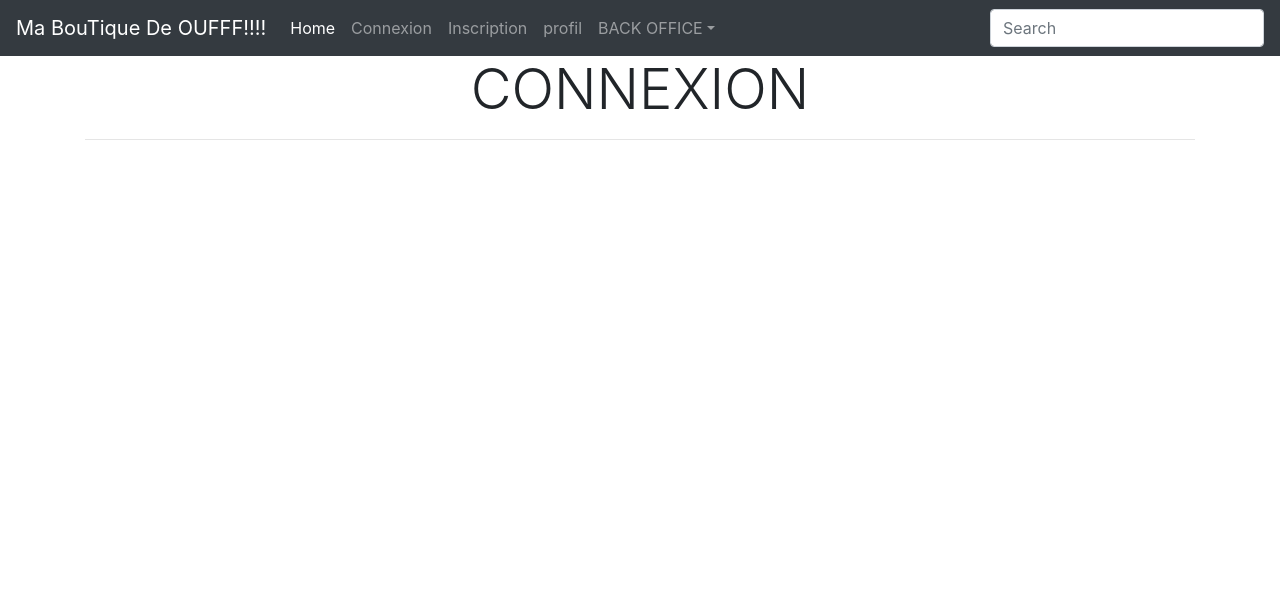
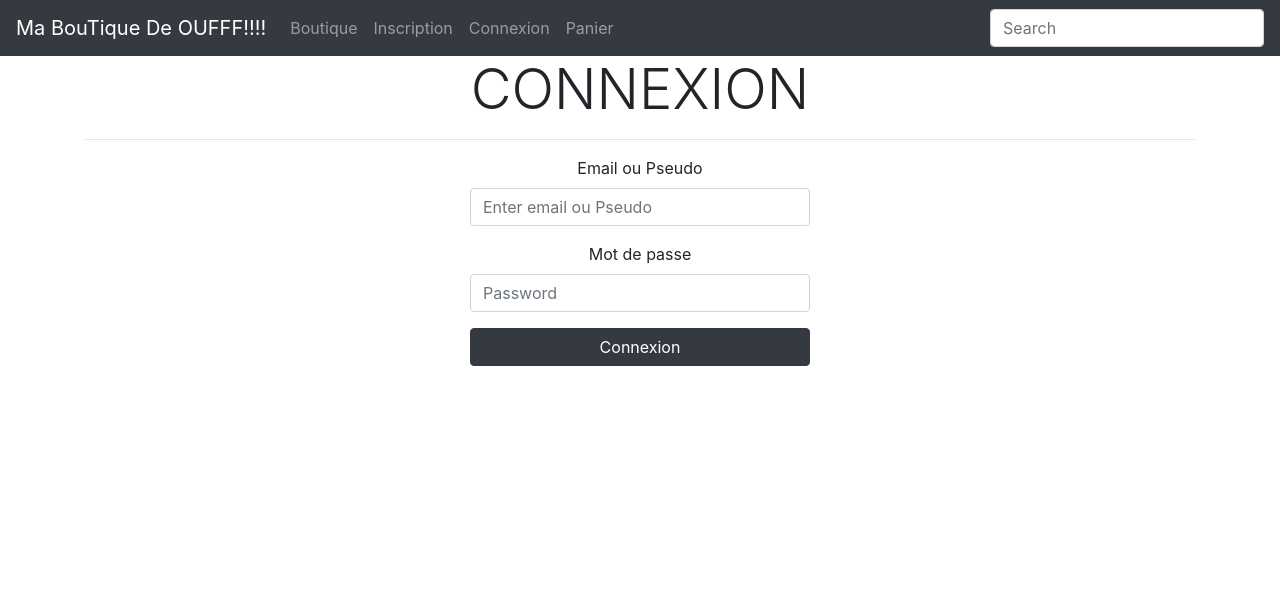
Before and after one commit to simeonauguste79/Back, a PHP site: page /PHP/connexion.php in a window 1280 px wide. Shown: the top 606 px of the page. Run offline with PHP 8.4, Linux system fonts and the light colour scheme; some libraries are stand-ins or nearby versions.

Commit message:
Cours du 15/04/2019 PHP

```diff
--- a/PHP/10-site/connexion.php
+++ b/PHP/10-site/connexion.php
@@ -1,9 +1,65 @@
 <?php
 require_once('include/init.php');
+extract($_POST);
+
+if(internauteEstConnecte()) // Si l'internaute est connecté, il n'a rien à faire sur la page connexion, on le redirige vers sa page profil
+{
+    header("Location: profil.php");
+}
+
+// Si l'indice 'action' est définit dans l'URL et qu'il a comme valeur 'deconnexion', cela veut dire que l'on acliqué sur le lien 'deconnexion', du coup on supprime le fichier session
+if(isset($_GET['action']) && $_GET['action'] == 'deconnexion')
+{
+    session_destroy();
+}
 
 if(isset($_GET['action']) && $_GET['action'] == 'validate')
 {
     $validate .= '<div class="col-md-6 offset-md-3 text-center alert alert-success">Félicitations !! vous êtes inscrit sur le site. Vous pouvez dès à présent vous connecter !!</div>';
+}
+
+//echo '<pre>'; print_r($_POST); echo '</pre>';
+
+if($_POST)
+{
+    // On selectionne tout dans la table 'membre' à condition que la colonne pseudo ou email de la BDD soit bien égale au pseudo ou email saisie dans le formulaire
+    $verif_pseudo_email = $bdd->prepare("SELECT * FROM membre WHERE pseudo = :pseudo OR email = :email");
+    $verif_pseudo_email->bindValue(':pseudo', $email_pseudo, PDO::PARAM_STR);
+    $verif_pseudo_email->bindValue(':email', $email_pseudo, PDO::PARAM_STR);
+    $verif_pseudo_email->execute();
+
+    // Si le resultat de le requete de selection est supérieur à 0, cela veut dire que l'internaute a saisie un bon email ou bon pseudo, donc on entre dans le IF
+    if($verif_pseudo_email->rowCount() > 0)
+    {
+        $membre = $verif_pseudo_email->fetch(PDO::FETCH_ASSOC); // on récupère les données en BDD de l'internaute qui a saisi le bon pseudo  ou le bon email, on va pouvoir comparer les mots de passe
+        //echo '<pre>'; print_r($membre); echo '</pre>';
+
+        // si le mot de passe de la BDD est égale au mot de passe que l'internaute a saisi dans le formulaire, on entre dans le IF
+        // if(password_verify($mdp, $membre['mdp'])) / si on hache le mot de passe à l'inscription (password_hash) / password_verify permet de comparer une clé de hachage à une chaine de caractères
+
+        // On entre dans le IF seulement dans le cas où l'interaute a saisi le bon email/pseudo et le bon mdp
+        if($membre['mdp'] == $mdp)
+        {
+            // on passe en revue les données de l'internaute qui a saisi le bon email/pseudo et mdp
+            foreach($membre as $key => $value)
+            {
+                if($key != 'mdp') // on exclu le mdp
+                {
+                    $_SESSION['membre'][$key] = $value; // pour chaque tour de boucle foreach, on enregistre les données de l'internaute dans son fichier session
+                }
+            }
+            //echo '<pre>'; print_r($_SESSION); echo'</pre>';
+            header("Location: profil.php"); // aprés enregistrement des données de l'internaute dans son fichier session, on le redirige vers sa page profil
+        }
+        else // on entre dans le ELSE dans le cas où l'internaute n'a pas saisi le bon mot de passe
+        {
+            $error .= '<div class="col-md-4 offset-md-4 text-center alert alert-danger"><strong>Vérifier le mot de passe !!!</strong></div>';
+        }
+    }
+    else // on entre dans le ELSE si l'internaute n'a pas saisie le bon email ou le bon pseudo
+    {
+        $error .= '<div class="col-md-6 offset-md-3 text-center alert alert-danger">Le pseudo ou email : <strong>' . $email_pseudo . '</strong> est inconnu en BDD !!</div>';
+    }
 }
 
 require_once('include/header.php');
@@ -12,6 +68,23 @@ require_once('include/header.php');
 <h1 class="display-4 text-center">CONNEXION</h1><hr>
 
 <?= $validate ?>
+<?= $error ?>
+<!--
+1. Réaliser un formulaire de connexion avec les champs suivants : email ou pseudo / mot de passe / bouton submit
+2. Contrôler en PHP que l'on receptionne bien toute les données du formulaire
+-->
+
+<form method="post" action="" class="col-md-4 offset-md-4 text-center">
+<div class="form-group">
+    <label for="email_pseudo">Email ou Pseudo</label>
+    <input type="text" class="form-control" id="email_pseudo" name="email_pseudo" placeholder="Enter email ou Pseudo">
+</div>
+<div class="form-group">
+    <label for="mdp">Mot de passe</label>
+    <input type="text" class="form-control" id="mdp" name="mdp" placeholder="Password">
+</div>
+<button type="submit" class="col-md-12 btn btn-dark">Connexion</button>
+</form>
 
 <?php
 require_once('include/footer.php');
--- a/PHP/10-site/include/css/style.css
+++ b/PHP/10-site/include/css/style.css
@@ -1,3 +1,3 @@
 .form1{
-    margin-bottom: 100px;
+    margin-bottom: 300px;
 }
--- a/PHP/10-site/include/fonction.php
+++ b/PHP/10-site/include/fonction.php
@@ -0,0 +1,27 @@
+<?php
+//----- FONCTION MEMBRE ------------//
+function internauteEstConnecte() // cette fonction indique si le membre est connecté
+{
+    if(!isset($_SESSION['membre'])) // si l'indice 'membre' n'est pas définit dans la session, cela veut dire que l'internaute n'est pas passé par la page connexion, donc n'est psa connecté
+    {
+        return false;
+    }
+    else // sinon l'indice 'membre' est définit, on retourne true
+    {
+        return true;
+    }
+}
+
+//----- FONCTION ADMIN ------------//
+function internauteEstConnecteEtEstAdmin()
+{
+    // Si la session du membre est définit et que son statut est à 1, cela veut dire qu'il est bien ADMIN et qu'il est bien connecté
+    if(internauteEstConnecte() && $_SESSION['membre']['statut'] == 1)
+    {
+        return true;
+    }
+    else
+    {
+        return false;
+    }
+}
--- a/PHP/10-site/include/header.php
+++ b/PHP/10-site/include/header.php
@@ -9,7 +9,7 @@
     <link rel="stylesheet" href="https://stackpath.bootstrapcdn.com/bootstrap/4.3.1/css/bootstrap.min.css" integrity="sha384-ggOyR0iXCbMQv3Xipma34MD+dH/1fQ784/j6cY/iJTQUOhcWr7x9JvoRxT2MZw1T" crossorigin="anonymous">
 
     <!-- Lien de notre fichier style CSS -->
-    <link rel="stylesheet" href="include/css/style.css">
+    <link rel="stylesheet" href="<?= URL ?>include/css/style.css">
 
     <title>Bienvenue dans ma boutique de OUFFF !!!!</title>
   </head>
@@ -22,26 +22,55 @@
 
     <div class="collapse navbar-collapse" id="navbarsExample04">
         <ul class="navbar-nav mr-auto">
-        <li class="nav-item active">
-            <a class="nav-link" href="#">Home</a>
+
+        <?php if(internauteEstConnecte()): // accés membre connecté non ADMIN ?>
+
+        <li class="nav-item">
+            <a class="nav-link" href="<?= URL ?>boutique.php">Boutique</a>
         </li>
         <li class="nav-item">
-            <a class="nav-link" href="connexion.php">Connexion</a>
+            <a class="nav-link" href="<?= URL ?>profil.php">Profil</a>
         </li>
         <li class="nav-item">
-            <a class="nav-link" href="inscription.php">Inscription</a>
+            <a class="nav-link" href="<?= URL ?>panier.php">Panier</a>
         </li>
         <li class="nav-item">
-            <a class="nav-link" href="profil.php">profil</a>
+            <a class="nav-link" href="<?= URL ?>connexion.php?action=deconnexion">Deconnexion</a>
         </li>
+
+        <?php else: // accés visiteur non connecté ?>
+
+        <li class="nav-item">
+            <a class="nav-link" href="<?= URL ?>boutique.php">Boutique</a>
+        </li>
+        <li class="nav-item">
+            <a class="nav-link" href="<?= URL ?>inscription.php">Inscription</a>
+        </li>
+        <li class="nav-item">
+            <a class="nav-link" href="<?= URL ?>connexion.php">Connexion</a>
+        </li>
+        <li class="nav-item">
+            <a class="nav-link" href="<?= URL ?>panier.php">Panier</a>
+        </li>
+
+        <?php endif; ?>
+
+        <?php if(internauteEstConnecteEtEstAdmin()): ?>
+
         <li class="nav-item dropdown">
             <a class="nav-link dropdown-toggle" href="#" id="dropdown04" data-toggle="dropdown" aria-haspopup="true" aria-expanded="false">BACK OFFICE</a>
             <div class="dropdown-menu" aria-labelledby="dropdown04">
-            <a class="dropdown-item" href="#">Action</a>
-            <a class="dropdown-item" href="#">Another action</a>
-            <a class="dropdown-item" href="#">Something else here</a>
+
+            <a class="dropdown-item" href="<?= URL ?>admin/gestion_boutique.php">Gestion Boutique</a>
+
+            <a class="dropdown-item" href="<?= URL ?>admin/gestion_commande.php">Gestion Commande</a>
+
+            <a class="dropdown-item" href="<?= URL ?>admin/gestion_membre.php">Gestion Membre</a>
             </div>
         </li>
+
+        <?php endif; ?>
+
         </ul>
         <form class="form-inline my-2 my-md-0">
         <input class="form-control" type="text" placeholder="Search">
```
Also changed, not shown: PHP/10-site/admin/gestion_boutique.php (+105 -0 lines), PHP/10-site/inscription.php (+7 -0 lines), PHP/10-site/profil.php (+43 -0 lines).
